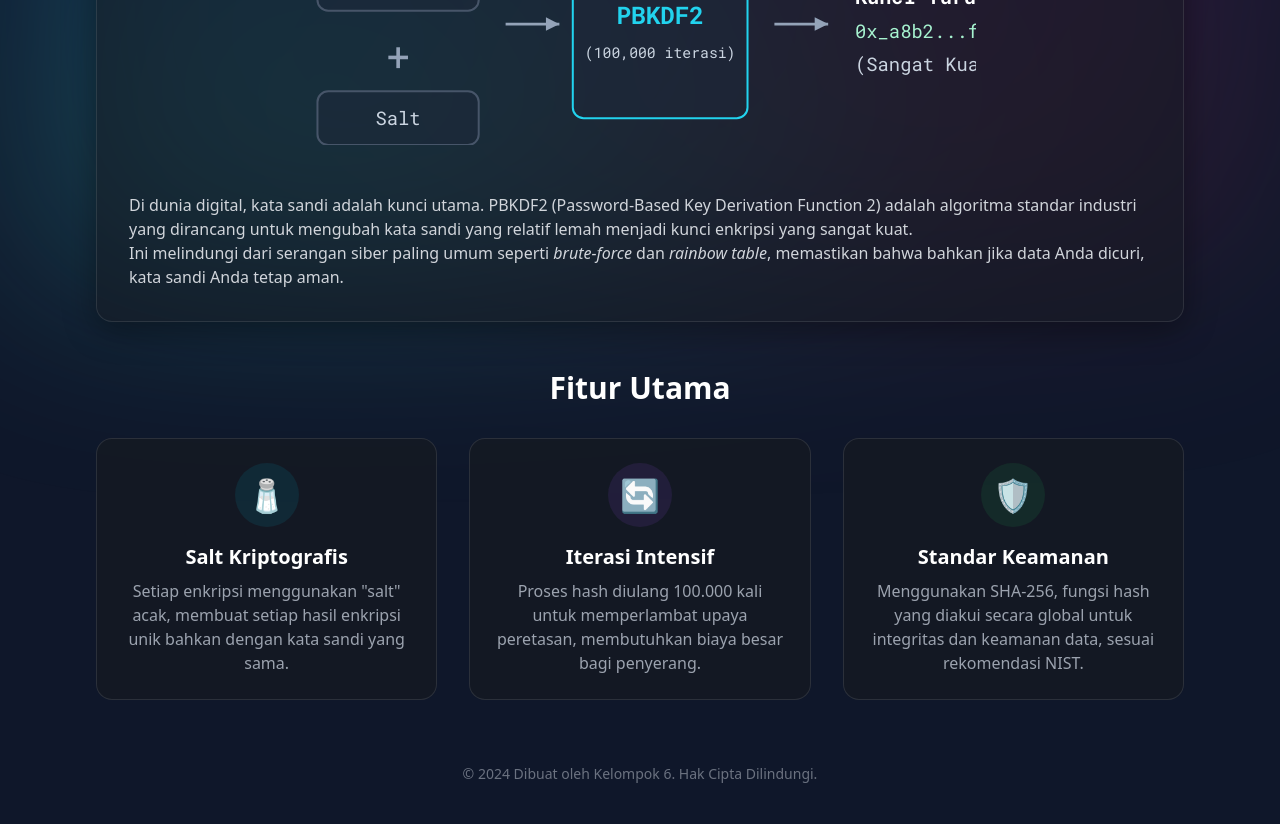
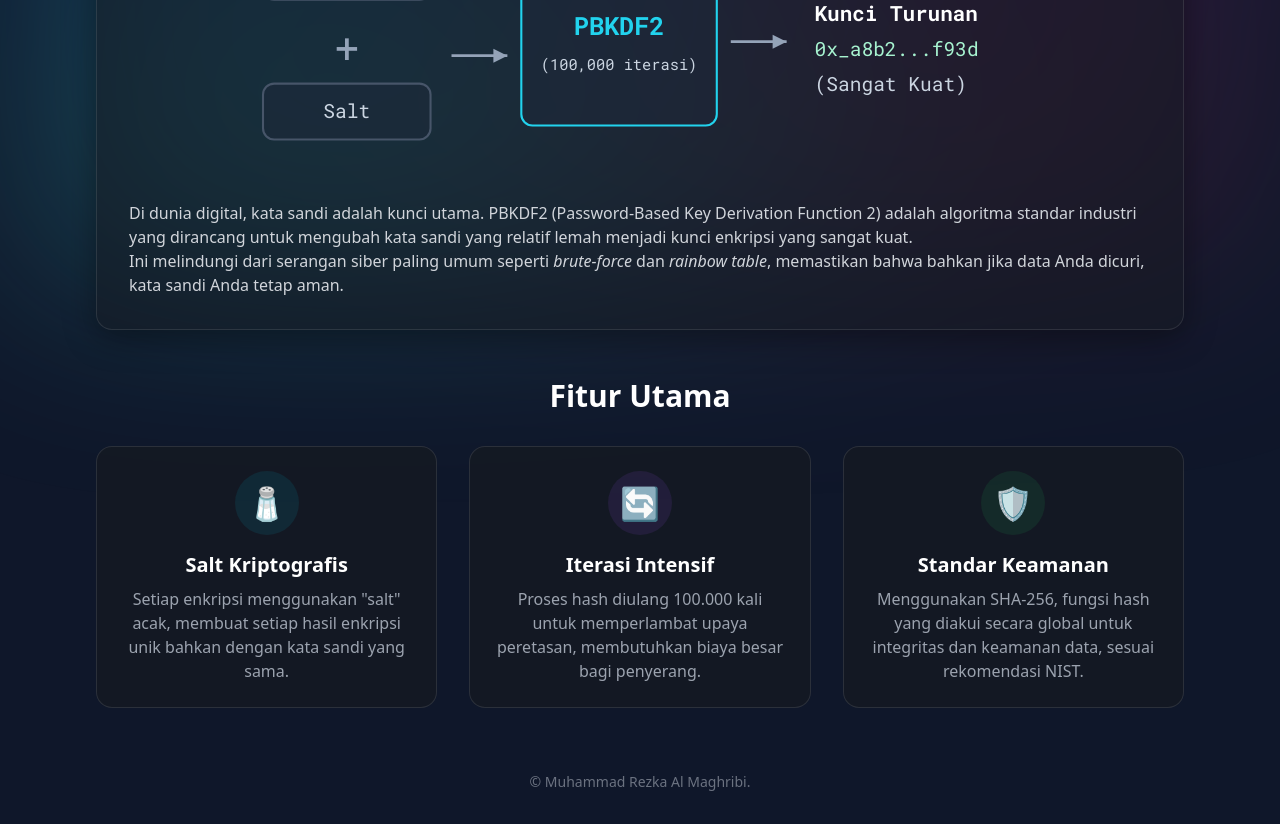
Before and after one commit to Almaghribiyya/pbkdf2-webapp, a website: page index.html in a window 1280 px wide. Shown: the part 503-1327 px from the top of the page. Drawn offline with nearby package versions, Linux system fonts and the light colour scheme.

Commit message:
fix: update button label and footer copyright information for clarity

```diff
--- a/index.html
+++ b/index.html
@@ -31,7 +31,7 @@
 
         <!-- Navigasi Tab -->
         <div class="mb-10 flex justify-center border-b border-slate-700">
-            <button id="tab-home" class="tab-button active">Pengenalan</button>
+            <button id="tab-home" class="tab-button active">Apa itu PBKDF2?</button>
             <button id="tab-crypto" class="tab-button">CryptoLab</button>
         </div>
 
@@ -44,7 +44,7 @@
                         <h2 class="text-3xl font-semibold text-white text-center mb-8">Mengapa PBKDF2 Penting?</h2>
 
                         <div class="flex items-center justify-center p-4 mb-8">
-                            <svg viewBox="0 0 500 160" xmlns="http://www.w3.org/2000/svg" class="w-full max-w-2xl h-auto">
+                            <svg viewBox="0 0 550 160" xmlns="http://www.w3.org/2000/svg" class="w-full max-w-3xl h-auto">
                                 <style>
                                     .label { font-family: 'Roboto Mono', monospace; font-size: 14px; fill: #cbd5e1; }
                                     .label-bold { font-family: 'Roboto Mono', monospace; font-size: 15px; fill: #ffffff; font-weight: bold; }
@@ -55,33 +55,31 @@
                                     .key-text { font-family: 'Roboto Mono', monospace; font-size: 14px; fill: #a7f3d0; }
                                 </style>
 
-                                <g transform="translate(0, 20)">
-                                    <rect x="10" y="0" width="120" height="40" class="box"/>
-                                    <text x="70" y="25" text-anchor="middle" class="label">Password</text>
-
-                                    <text x="70" y="85" text-anchor="middle" class="plus">+</text>
-
-                                    <rect x="10" y="100" width="120" height="40" class="box"/>
-                                    <text x="70" y="125" text-anchor="middle" class="label">Salt</text>
+                                <g transform="translate(5, 10)">
+                                    <rect y="0" width="120" height="40" class="box"/>
+                                    <text x="60" y="25" text-anchor="middle" class="label">Password</text>
+                                    <text x="60" y="85" text-anchor="middle" class="plus">+</text>
+                                    <rect y="100" width="120" height="40" class="box"/>
+                                    <text x="60" y="125" text-anchor="middle" class="label">Salt</text>
                                 </g>
 
-                                <g transform="translate(150, 60)">
-                                    <path d="M 0 10 L 40 10" stroke="#94a3b8" stroke-width="2"/>
-                                    <path d="M 30 5 L 40 10 L 30 15" class="arrow"/>
+                                <g transform="translate(140, 90)">
+                                    <path d="M 0 0 L 40 0" stroke="#94a3b8" stroke-width="2"/>
+                                    <path d="M 30 -5 L 40 0 L 30 5" class="arrow"/>
                                 </g>
 
-                                <g transform="translate(200, 20)">
-                                    <rect x="0" y="0" width="130" height="120" class="box" style="stroke: #22d3ee;"/>
-                                    <text x="65" y="50" text-anchor="middle" class="engine-text">PBKDF2</text>
-                                    <text x="65" y="75" text-anchor="middle" class="label" style="font-size: 11px;">(100,000 iterasi)</text>
+                                <g transform="translate(190, 20)">
+                                    <rect y="0" width="140" height="120" class="box" style="stroke: #22d3ee;"/>
+                                    <text x="70" y="55" text-anchor="middle" class="engine-text">PBKDF2</text>
+                                    <text x="70" y="80" text-anchor="middle" class="label" style="font-size: 11px;">(100,000 iterasi)</text>
                                 </g>
 
-                                <g transform="translate(350, 60)">
-                                    <path d="M 0 10 L 40 10" stroke="#94a3b8" stroke-width="2"/>
-                                    <path d="M 30 5 L 40 10 L 30 15" class="arrow"/>
+                                <g transform="translate(340, 80)">
+                                    <path d="M 0 0 L 40 0" stroke="#94a3b8" stroke-width="2"/>
+                                    <path d="M 30 -5 L 40 0 L 30 5" class="arrow"/>
                                 </g>
 
-                                <g transform="translate(410, 45)">
+                                <g transform="translate(400, 55)">
                                     <text y="10" text-anchor="start" class="label-bold">Kunci Turunan</text>
                                     <text y="35" text-anchor="start" class="key-text">0x_a8b2...f93d</text>
                                     <text y="60" text-anchor="start" class="label">(Sangat Kuat)</text>
@@ -182,7 +180,7 @@
         </div>
 
         <footer class="text-center mt-16 text-gray-500 text-sm">
-            <p>&copy; 2024 Dibuat oleh Kelompok 6. Hak Cipta Dilindungi.</p>
+            <p>&copy; Muhammad Rezka Al Maghribi.</p>
         </footer>
     </div>
 
```
